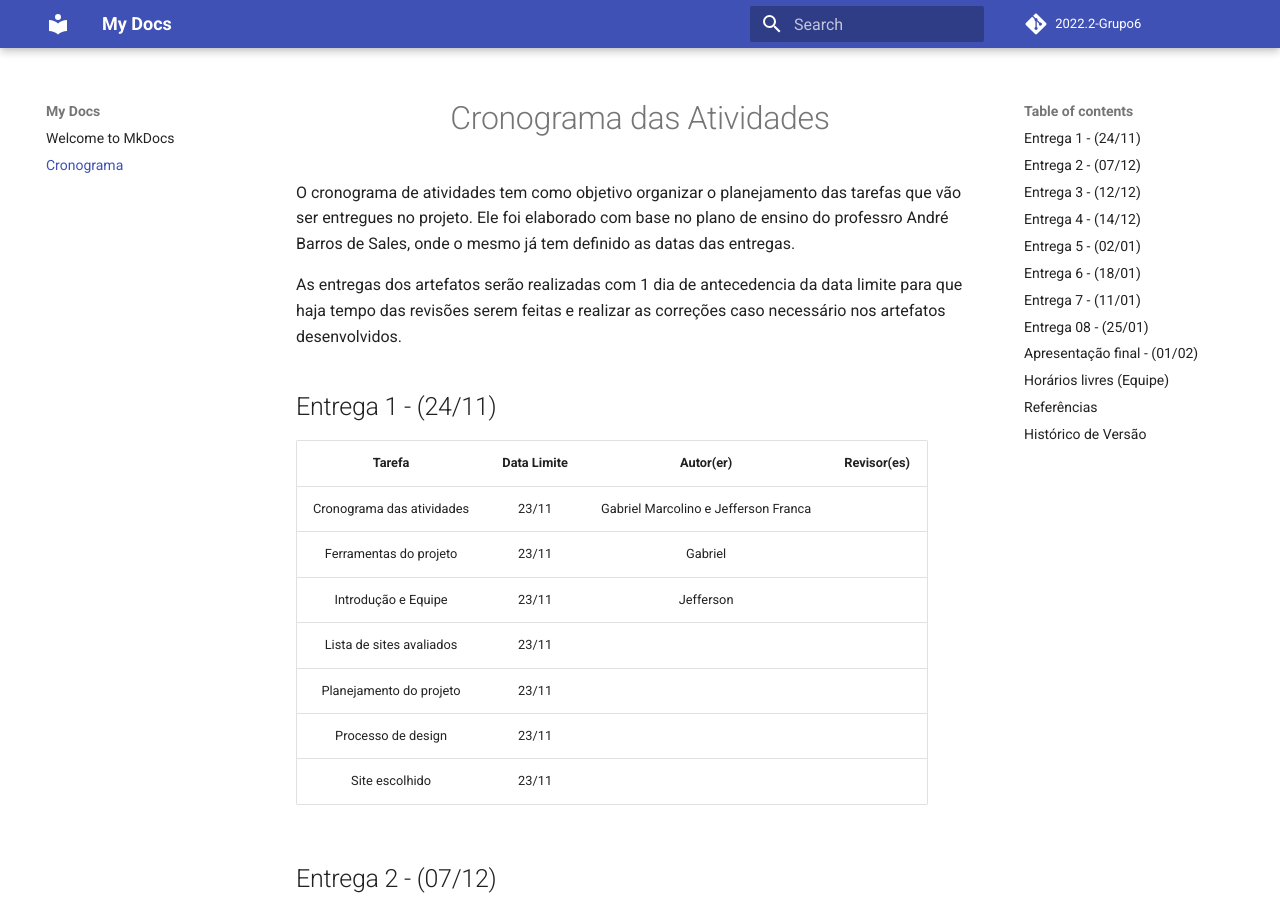
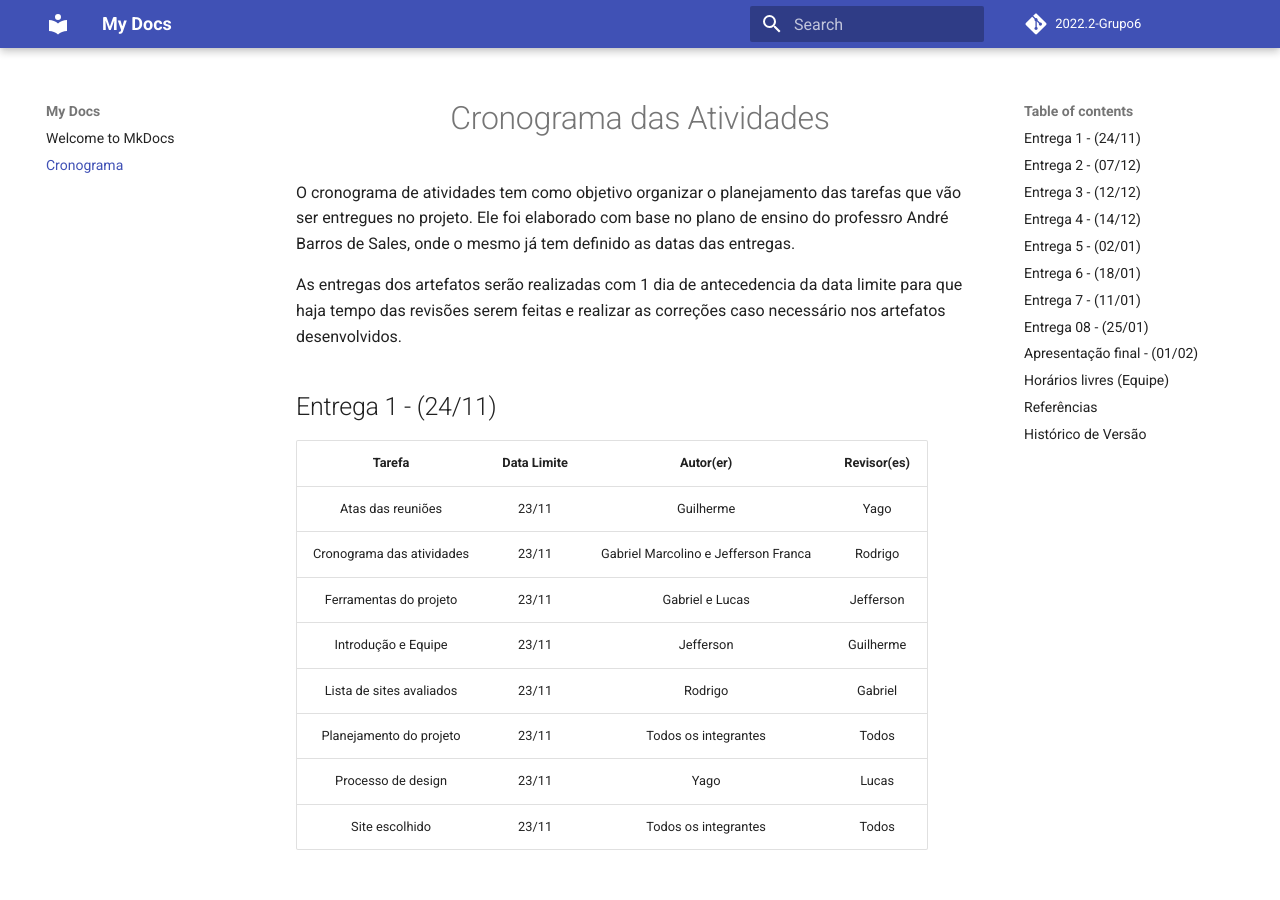
Before and after one commit to Interacao-Humano-Computador/2022.2-PCDF, an MkDocs documentation site: the page built from docs/cronograma.md, in a window 1280 px wide and 900 px high. Built offline with MkDocs 1.6.1 and Material for MkDocs 9.7.7, drawn with Linux system fonts in a browser that asks for light colours; comment, search, counter and statistics services are not loaded.

Commit message:
updating

```diff
--- a/docs/cronograma.md
+++ b/docs/cronograma.md
@@ -8,13 +8,14 @@ As entregas dos artefatos serão realizadas com 1 dia de antecedencia da data li
 
 |          Tarefa           | Data Limite |              Autor(er)               | Revisor(es) |
 | :-----------------------: | :---------: | :----------------------------------: | :---------: |
-| Cronograma das atividades |    23/11    | Gabriel Marcolino e Jefferson Franca |             |
-|  Ferramentas do projeto   |    23/11    |               Gabriel                |             |
-|    Introdução e Equipe    |    23/11    |              Jefferson               |             |
-| Lista de sites avaliados  |    23/11    |                                      |             |
-|  Planejamento do projeto  |    23/11    |                                      |             |
-|    Processo de design     |    23/11    |                                      |             |
-|      Site escolhido       |    23/11    |                                      |             |
+|      Atas das reuniões    |    23/11    |              Guilherme               |    Yago     |
+| Cronograma das atividades |    23/11    | Gabriel Marcolino e Jefferson Franca |   Rodrigo   |
+|  Ferramentas do projeto   |    23/11    |           Gabriel e Lucas            |  Jefferson  |
+|    Introdução e Equipe    |    23/11    |              Jefferson               |  Guilherme  |
+| Lista de sites avaliados  |    23/11    |               Rodrigo                |   Gabriel   |
+|  Planejamento do projeto  |    23/11    |         Todos os integrantes         |    Todos    |
+|    Processo de design     |    23/11    |                 Yago                 |    Lucas    |
+|      Site escolhido       |    23/11    |         Todos os integrantes         |    Todos    |
 
 ## Entrega 2 - (07/12)
 
```
